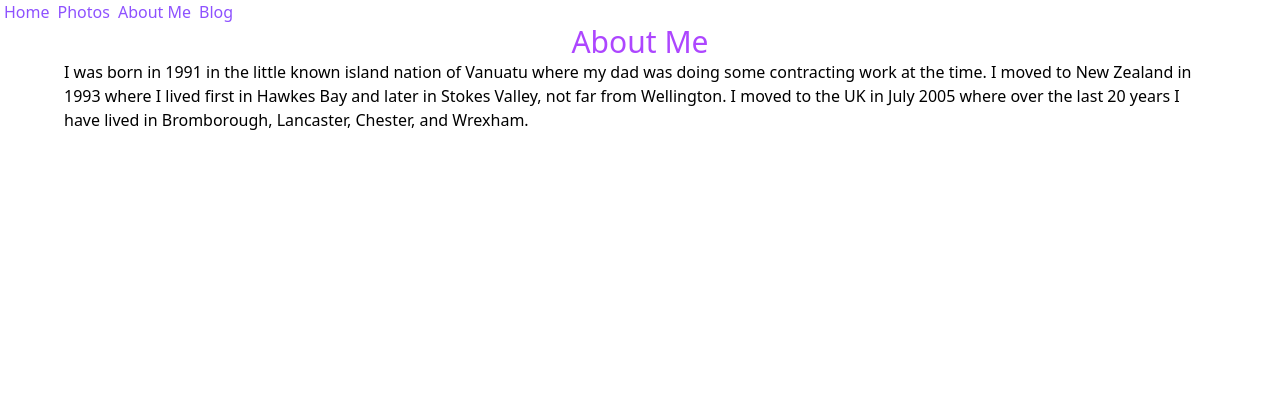
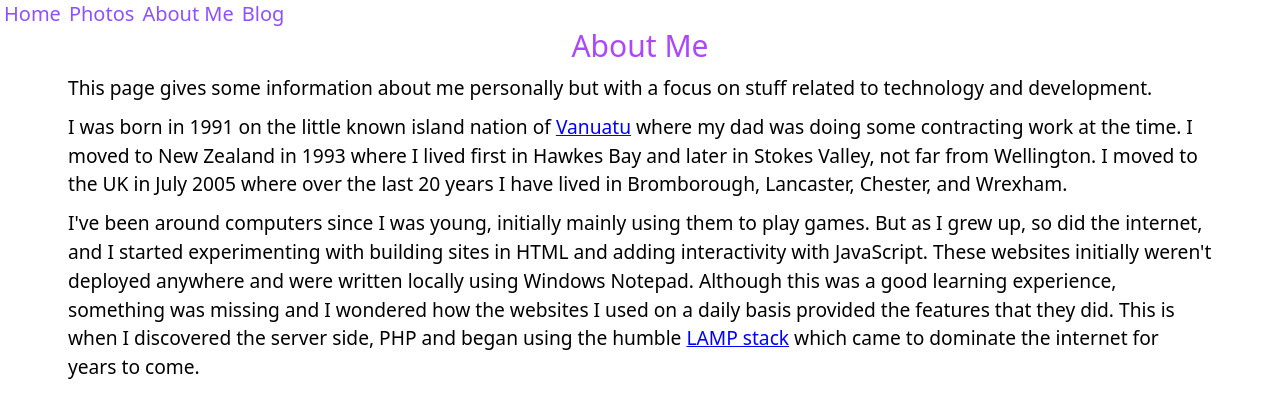
Before and after one commit to DoctorSulla/matthewhalliday, a SvelteKit app: page /about in a window 1280 px wide. Shown: the top 418 px of the page. Built offline with nearby package versions, Linux system fonts and the light colour scheme.

Commit message:
Standardised font size and minor updates

```diff
--- a/src/app.css
+++ b/src/app.css
@@ -1 +1,3 @@
 @import 'tailwindcss';
+
+p { font-size:1.2rem; margin:10px 0 }
--- a/src/lib/BlogPost.svelte
+++ b/src/lib/BlogPost.svelte
@@ -24,5 +24,5 @@
 <div class="my-2">
 	<h1 class="text-3xl font-bold text-red-300">{post.title}</h1>
 	<span class="italic">{dateFormat.format(new Date(post.date))}</span>
-	<p class="text-xl">{@html post.content}</p>
+	<p>{@html post.content}</p>
 </div>
--- a/src/routes/+layout.svelte
+++ b/src/routes/+layout.svelte
@@ -1,21 +1,20 @@
 <script lang="ts">
 	import '../app.css';
-	import favicon from '$lib/assets/favicon.svg';
 
 	let { children } = $props();
 </script>
 
 <svelte:head>
 	<title>Matthew Halliday.dev</title>
-	<link rel="icon" href={favicon} />
+	<link rel="icon" href="/favicon.png" />
 </svelte:head>
 
 <nav class="flex">
-	<a class="px-1 text-violet-500" href="/">Home</a>
-	<a class="px-1 text-violet-500" href="/photos">Photos</a>
-	<a class="px-1 text-violet-500" href="/about">About Me</a>
-	<a class="px-1 text-violet-500" href="/blog">Blog</a>
+	<a class="px-1 text-xl text-violet-500 hover:underline" href="/">Home</a>
+	<a class="px-1 text-xl text-violet-500 hover:underline" href="/photos">Photos</a>
+	<a class="px-1 text-xl text-violet-500 hover:underline" href="/about">About Me</a>
+	<a class="px-1 text-xl text-violet-500 hover:underline" href="/blog">Blog</a>
 </nav>
-<main class="m-auto max-w-6xl">
+<main class="m-auto max-w-6xl px-1">
 	{@render children?.()}
 </main>
--- a/src/routes/+page.svelte
+++ b/src/routes/+page.svelte
@@ -1,5 +1,5 @@
 <svelte:head>
-  <title>Home</title>
+	<title>Home</title>
 </svelte:head>
 
 <h1 class="text-center text-3xl text-purple-500">Matthew Halliday</h1>
--- a/src/routes/about/+page.svelte
+++ b/src/routes/about/+page.svelte
@@ -1,11 +1,33 @@
 <svelte:head>
-  <title>About</title>
+	<title>About</title>
 </svelte:head>
 
 <h1 class="text-center text-3xl text-purple-500">About Me</h1>
 <p>
-	I was born in 1991 in the little known island nation of Vanuatu where my dad was doing some
-	contracting work at the time. I moved to New Zealand in 1993 where I lived first in Hawkes Bay and
-	later in Stokes Valley, not far from Wellington. I moved to the UK in July 2005 where over the
-	last 20 years I have lived in Bromborough, Lancaster, Chester, and Wrexham.
+	This page gives some information about me personally but with a focus on stuff related to
+	technology and development.
 </p>
+<p>
+	I was born in 1991 on the little known island nation of <a
+		href="https://en.wikipedia.org/wiki/Vanuatu">Vanuatu</a
+	> where my dad was doing some contracting work at the time. I moved to New Zealand in 1993 where I
+	lived first in Hawkes Bay and later in Stokes Valley, not far from Wellington. I moved to the UK in
+	July 2005 where over the last 20 years I have lived in Bromborough, Lancaster, Chester, and Wrexham.
+</p>
+<p>
+	I've been around computers since I was young, initially mainly using them to play games. But as I
+	grew up, so did the internet, and I started experimenting with building sites in HTML and adding
+	interactivity with JavaScript. These websites initially weren't deployed anywhere and were written
+	locally using Windows Notepad. Although this was a good learning experience, something was missing
+	and I wondered how the websites I used on a daily basis provided the features that they did. This
+	is when I discovered the server side, PHP and began using the humble <a
+		href="https://en.wikipedia.org/wiki/LAMP_(software_bundle)">LAMP stack</a
+	> which came to dominate the internet for years to come.
+</p>
+
+<style>
+	a {
+		color: blue;
+		text-decoration: underline;
+	}
+</style>
--- a/src/routes/photos/+page.svelte
+++ b/src/routes/photos/+page.svelte
@@ -1,6 +1,6 @@
 <svelte:head>
-  <title>Photos</title>
+	<title>Photos</title>
 </svelte:head>
 
-
+<h1 class="text-center text-3xl text-purple-500">Photos</h1>
 <p>At some point I will add some photos to this page, but not today.</p>
```
Also changed, not shown: src/lib/assets/favicon.svg (deleted), static/favicon.png (added).
